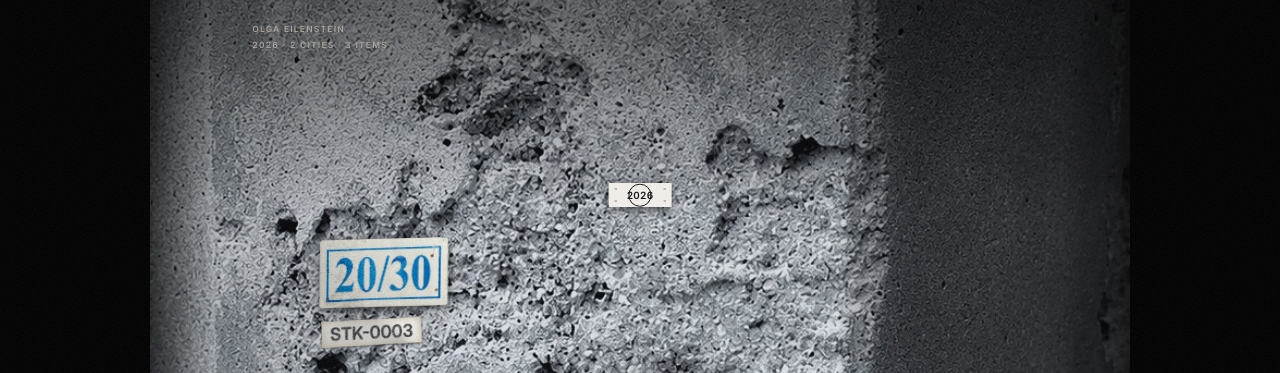
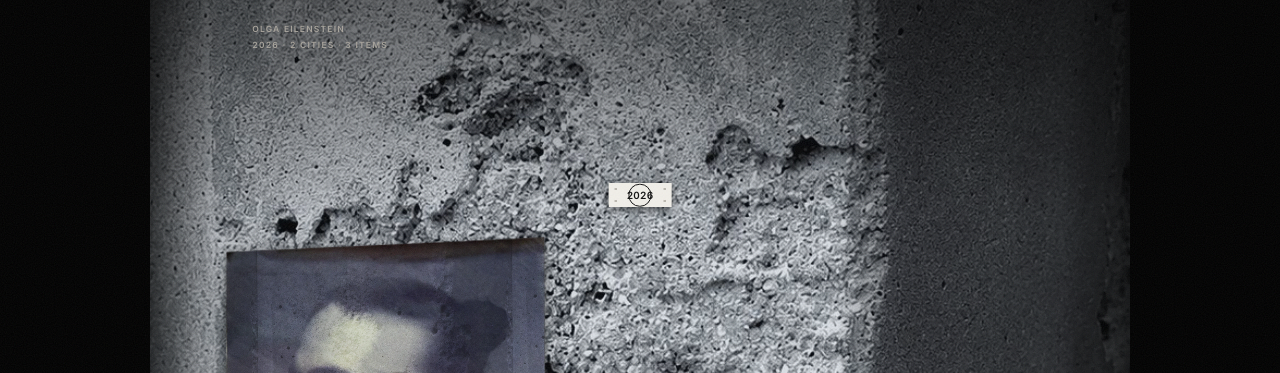
Before and after one commit to babylolya/stuck, a plain HTML site: page index.html in a window 1280 px wide. Shown: the part 579-952 px from the top of the page. Drawn offline with Linux system fonts and the light colour scheme.

Commit message:
pole: stickers in date order, newest on top
Co-Authored-By: Claude Opus 5.5 <noreply@anthropic.com>
Claude-Session: https://claude.ai/code/session_01TQr77bF2WZA7LYBDk4aExX

```diff
--- a/index.html
+++ b/index.html
@@ -617,6 +617,10 @@ fetch('items.json?v='+Date.now()).then(r=>r.ok?r.json():[]).catch(()=>[]).then(r
   if(!SHOW_PLACEHOLDERS)S.length=0;
   (real||[]).slice().reverse().forEach(it=>{ if(!S.some(s=>s.id===it.id))S.unshift(it); });
   S.forEach(s=>{ if(s.lat!=null&&s.lon!=null&&s.city&&!CITY[s.city])CITY[s.city]=[s.lat,s.lon]; });
+  // chronological: the newest peel at the top, the deeper the older; no date sinks to the bottom of its year
+  const dkey=s=>{const m=String(s.date||'').match(/(\d{1,2})\.(\d{1,2})\.(\d{4})/);return m?+m[3]*10000+ +m[2]*100+ +m[1]:(+s.year||0)*10000;};
+  S.forEach((s,i)=>s._i=i); S.sort((a,b)=>dkey(b)-dkey(a)||a._i-b._i);
+  S.forEach(s=>{const m=String(s.date||'').match(/(\d{4})$/); if(m)s.year=+m[1];});
   setCount(); build();
   const h=decodeURIComponent(location.hash.slice(1)); const k=S.findIndex(s=>s.id===h); if(k>=0)openCard(k);
 });
```
